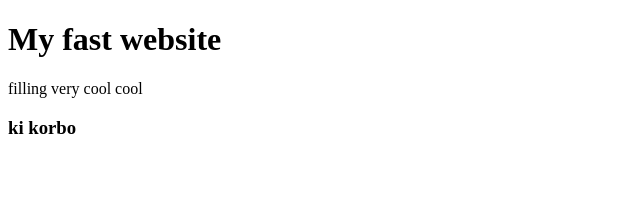
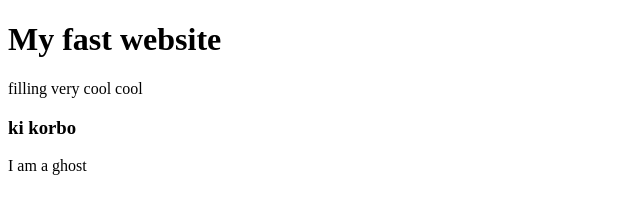
Before and after one commit to Akibp1/fast-website, a plain HTML site: page index.html in a window 1280 px wide. Shown: the full height of the page, 0-640 px from the left. Drawn offline with Linux system fonts and the light colour scheme.

Commit message:
ghost added something

```diff
--- a/index.html
+++ b/index.html
@@ -9,5 +9,6 @@
     <h1>My fast website</h1>
     <p>filling very cool cool</p>
     <h3>ki korbo</h3>
+    <p>I am a ghost</P>
 </body>
 </html>
```
